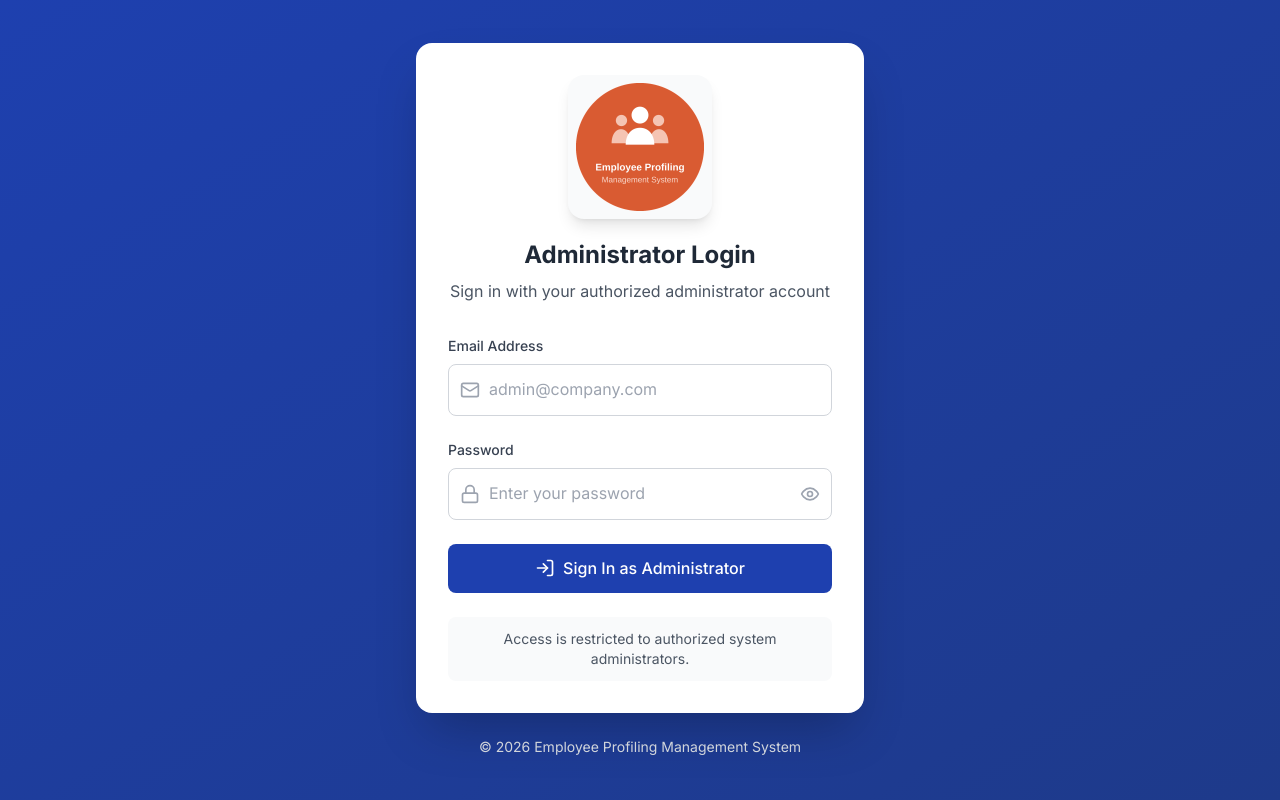
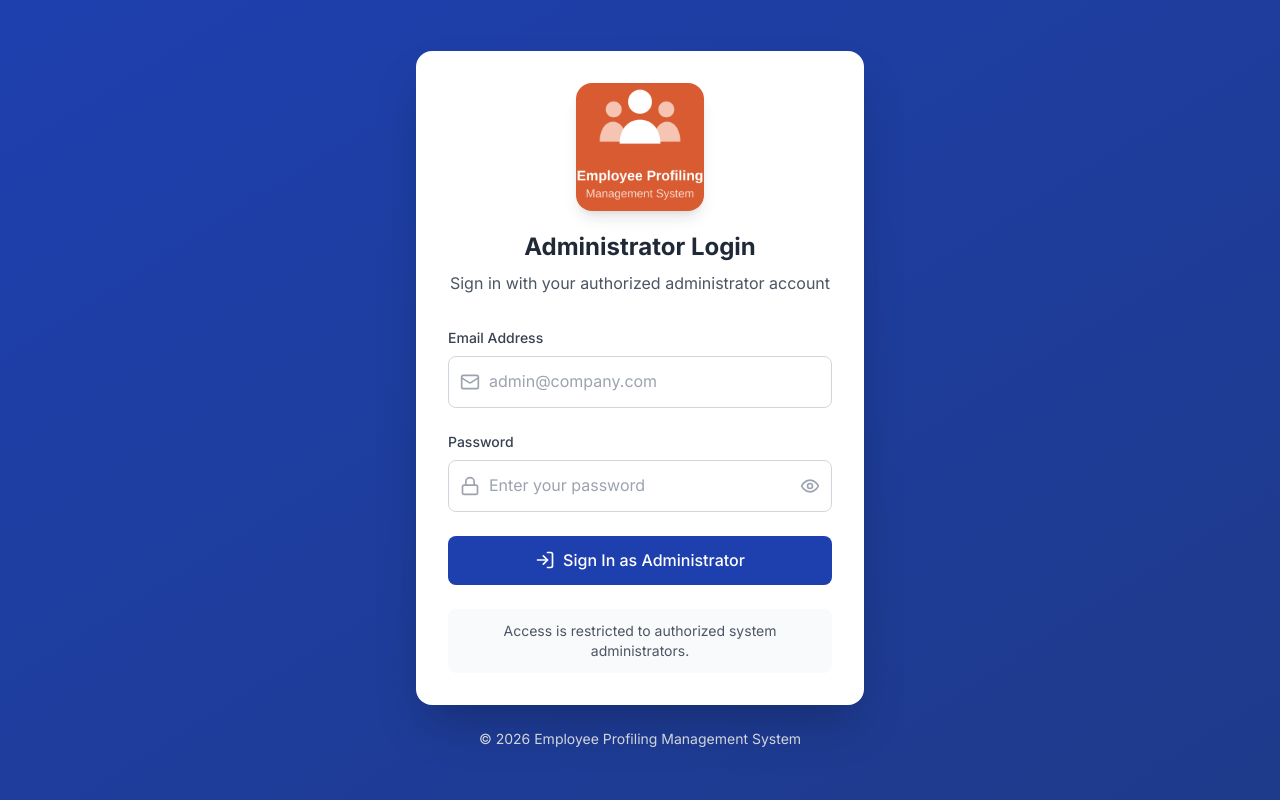
Before and after one commit to paulsitsit/employee-profiling-system, a React (Vite) app in the folder frontend/: page /login in a window 1280 px wide. Built offline with nearby package versions, Linux system fonts and the light colour scheme; no server answers.

Commit message:
Crop whitespace from login logo

```diff
--- a/frontend/src/index.css
+++ b/frontend/src/index.css
@@ -39,4 +39,14 @@ body {
   .scrollbar-thin {
     scrollbar-width: thin;
   }
+
+  /*
+    Login logo crop:
+    - Hides white empty edges built into logo.jpg
+    - Zooms the image while the parent wrapper clips it
+  */
+  .login-logo-crop {
+    transform: scale(1.42);
+    transform-origin: center;
+  }
 }
--- a/frontend/src/pages/Login.jsx
+++ b/frontend/src/pages/Login.jsx
@@ -49,11 +49,11 @@ const Login = () => {
           {/* Application logo and heading */}
           <div className="mb-8 text-center">
             <div className="mb-5 flex justify-center">
-              <div className="flex h-36 w-36 items-center justify-center overflow-hidden rounded-2xl bg-gray-50 p-2 shadow-lg">
+              <div className="flex h-32 w-32 items-center justify-center overflow-hidden rounded-2xl bg-white shadow-lg">
                 <img
                   src="/logo.jpg"
                   alt="Employee Profiling System"
-                  className="h-full w-full object-contain"
+                  className="login-logo-crop h-full w-full object-cover"
                 />
               </div>
             </div>
```
